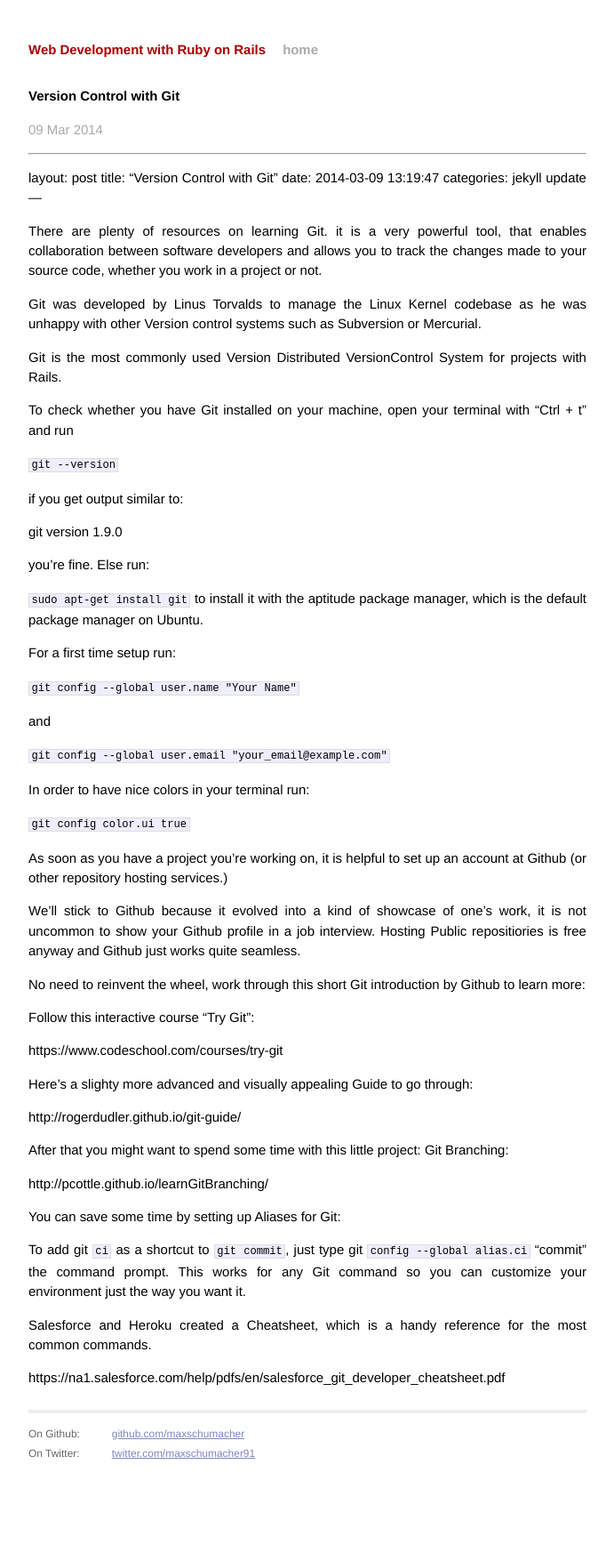
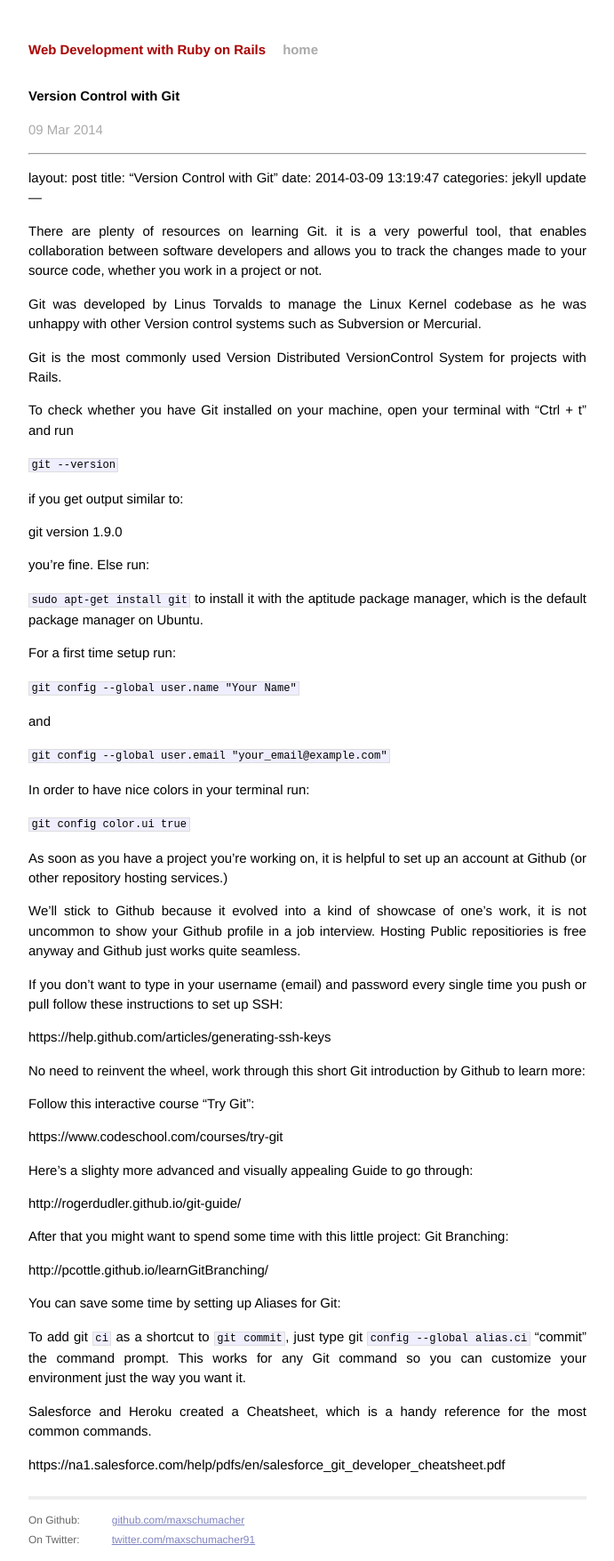
Before and after one commit to MaxSchumacher/maxschumacher.github.io, a Jekyll site: the page built from _posts/2014-03-09-version-control-with-git.markdown, in a window 1280 px wide. Shown: the whole page at 89% size, without its empty margins (294-985 px from the left). Built offline with Jekyll 4.4.1, drawn with Linux system fonts in a browser that asks for light colours; Markdown is read by kramdown in place of the engine named in the settings; before the commit the page ends 1657 px from its top, so only the background shows below that.

Commit message:
Update 2014-03-09-version-control-with-git.markdown

```diff
--- a/_posts/2014-03-09-version-control-with-git.markdown
+++ b/_posts/2014-03-09-version-control-with-git.markdown
@@ -45,6 +45,10 @@
 
 We'll stick to Github because it evolved  into a kind of showcase of one's work, it is not uncommon to show your Github profile in a job interview. Hosting Public repositiories is free anyway and Github just works quite seamless.
 
+If you don't want to type in your username (email) and password every single time you push or pull follow these instructions to set up SSH:
+
+https://help.github.com/articles/generating-ssh-keys
+
 No need to reinvent the wheel, work through this short Git introduction by Github to learn more:
 
 Follow this interactive course "Try Git":
```
